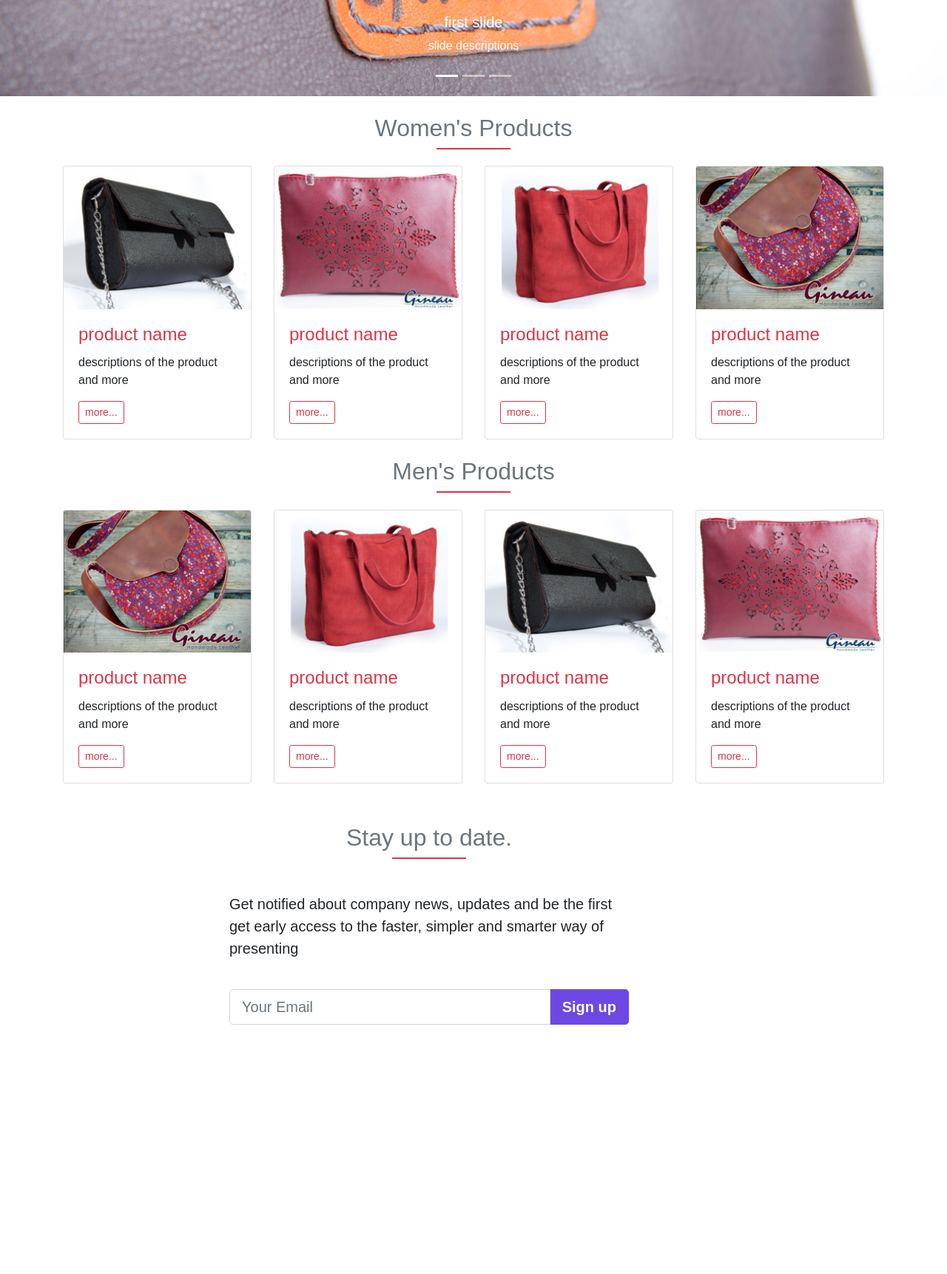
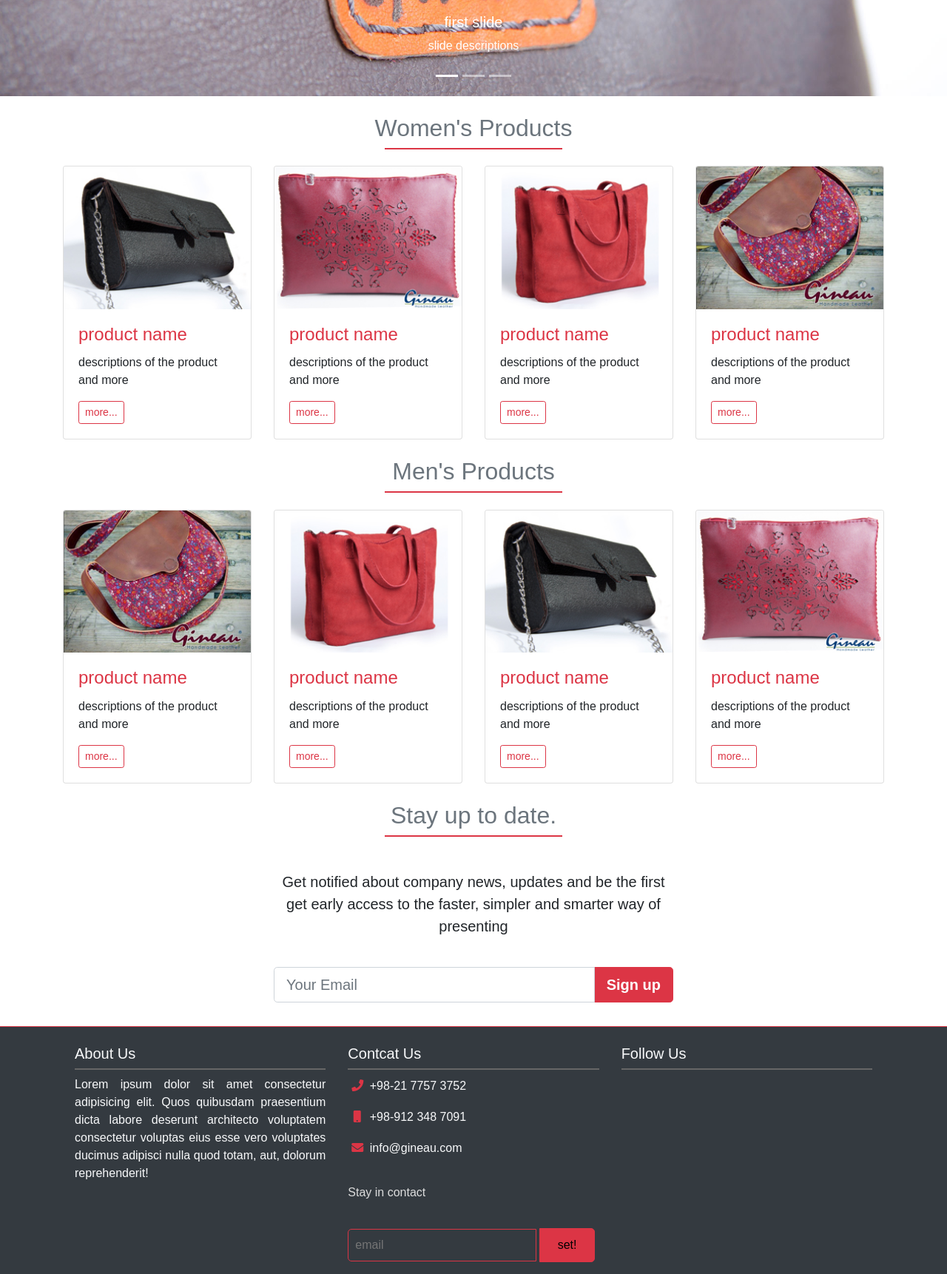
Before and after one commit to Rahimz/gineau, a Django app: page /products/ui/ in a window 1280 px wide. Shown: the part 430-2152 px from the top of the page at 74% size. Before the commit the page ends 1815 px from the top, so only its background shows below. Run offline with Django 3.2, Linux system fonts and the light colour scheme; some libraries are stand-ins or nearby versions.

Commit message:
the footer added and sum bug fixed

```diff
--- a/products/static/css/style.css
+++ b/products/static/css/style.css
@@ -15,20 +15,20 @@ body {
         font-size: 18px;
         padding: 2px 10px;
     }
-    .newsletter-section {
+    /* .newsletter-section {
         margin: 30px 10px !important;
-    }
+    } */
 }
 
 .custom-h2-title::after {
     content: '';
     height: 2px;
     background-color: #dc3545;
-    width: 100px;
+    width: 240px;
     display: inline-block;
     position: absolute;
     top: 70px;
-    left: calc(50% - 50px);
+    left: calc(50% - 120px);
 }
 .product-container .card {
     transition: 1s;
@@ -42,9 +42,10 @@ body {
     transform: translateY(-5px);
 }
 
+/* input group for newsletter */
 .custom-input input:focus {
-    border: 1px solid #6d48e5;
-    color: #6d48e5;
+    border: 1px solid #dc3545;
+    color: #dc3545;
     transition: 500ms;
     box-shadow: none;
 }
@@ -52,13 +53,127 @@ body {
 .custom-input .input-group-append span {
     color: #ffffff;
     font-weight: bold;
-    background-color: #6d48e5;
-    border: 1px solid #6d48e5;
+    background-color: #dc3545;
+    border: 1px solid #dc3545;
+}
+ /* ////// footer styles //////////*/
+footer.custom-border-top {
+    border-top: 1px solid #dc3545;
 }
 
-.newsletter-section {
-    margin: 100px 10px;
+/* widget for footer */
+.widget-box .widget-title {
+    position: relative;
+    border-bottom: 2px solid #666666;
 }
+
+.widget-box .widget-title:after {
+    content: "";
+    position: absolute;
+    top: 43px;
+    left: 0;
+    width: 100%;
+    height: 2px;
+    background-color: #666;
+}
+
+.widget-box .widget-title:after {
+    content: "";
+    position: absolute;
+    top: 40px;
+    right: 0;
+    width: 0;
+    height: 2px;
+    background-color: #dc3545;
+    transition: 800ms;
+}
+
+.widget-box:hover .widget-title:after {
+    width: 30%;
+}
+footer i {
+    padding: 5px;
+    color: #dc3545;
+    border-radius: 5px;
+    width: 25px;
+    height: 25px;
+    text-align: center;
+    transition: 800ms;
+}
+
+footer .social-network a>i:hover {
+    color: #fff;
+}
+
+footer .social-network a i.fa-facebook:hover {
+    background: #3B5998;
+}
+
+footer .social-network a i.fa-twitter:hover {
+    background: #1DA1F2;
+}
+
+footer .social-network a i.fa-pinterest:hover {
+    background: #bd081c;
+}
+
+footer .social-network a i.fa-linkedin:hover {
+    background: #0077B5;
+}
+
+footer .social-network a i.fa-instagram:hover {
+    background: #e1306c;
+}
+
+footer .social-network a i.fa-send:hover {
+    background: #0088cc;
+}
+
+footer .social-network a i.fa-rss:hover {
+    background: #f26522;
+}
+/* footer newsletter form */
+footer .newsletter-form p {
+    color: #ddd;
+    padding: 20px 0;
+}
+
+footer .newsletter-form form input[type=email] {
+    width: 75%;
+    padding: 9px;
+    background: transparent;
+    border-radius: 5px 0 0 5px;
+    border: 1px solid #dc3545;
+    outline: none;
+    color: #ddd;
+    transition: 500ms;
+    font-family: sans-serif;
+}
+
+footer .newsletter-form form input[type=email]:focus {
+    border: 1px solid #1abc9c;
+    text-align: left;
+}
+
+footer .newsletter-form form input[type=submit] {
+    width: 22%;
+    padding: 10px;
+    border-radius: 0 5px 5px 0;
+    border: 1px solid #dc3545;
+    color: #000;
+    background-color: #dc3545;
+    outline: none;
+    transition: 500ms;
+    font-family: sans-serif;
+    cursor: pointer;
+}
+
+footer .newsletter-form form input[type=submit]:hover {
+    background: transparent;
+    color: #fff;
+}
+
+
 /* /////////////////////////// */
 /* OLD STYLE  */
 /* /////////////////////////// */
--- a/products/templates/products/new_base.html
+++ b/products/templates/products/new_base.html
@@ -25,6 +25,9 @@
     <!-- Latest compiled and minified CSS -->
     <!-- <link rel="stylesheet" href="https://maxcdn.bootstrapcdn.com/bootstrap/4.3.1/css/bootstrap.min.css"> -->
     <link rel="stylesheet" href="{% static 'css/bootstrap.min.css' %}">
+    <!-- <link rel="stylesheet" href="{% static 'css/font-awesome.min.css' %}"> -->
+    <link rel="stylesheet" href="https://use.fontawesome.com/releases/v5.8.1/css/all.css"
+        integrity="sha384-50oBUHEmvpQ+1lW4y57PTFmhCaXp0ML5d60M1M7uH2+nqUivzIebhndOJK28anvf" crossorigin="anonymous">
     <link rel="stylesheet" href="{% static 'css/animate.min.css' %}">
     <!-- open sans font -->
     <link href="https://fonts.googleapis.com/css?family=Open+Sans" rel="stylesheet">
@@ -233,12 +236,12 @@
         <!-- ------------ start of Newsletter --------------- -->
         <div class="container newsletter-section container ">
             <div class="row justify-content-center">
-                <div class="col-md-6 text-center text-md-left align-self-center">
+                <div class="col-md-6 text-center align-self-center">
                     <h2 class="text-muted py-4 text-center custom-h2-title">Stay up to date.</h2>
                     <p class="lead py-2 py-md-4">Get notified about company news,
                         updates and be the first get early access to the
                         <strong>faster, simpler and smarter</strong>
-                         way of presenting
+                        way of presenting
                     </p>
                     <form method="post" action="" class="wow fadeInUp">
                         <div class="input-group input-group-lg mb-3 custom-input">
@@ -255,8 +258,43 @@
         {% block content %}
         {% endblock %}
     </main>
-    <!-- ------------ start of Newsletter --------------- -->
-    <footer>
+    <!-- ------------ start of footer --------------- -->
+    <footer class="container-fluid bg-dark text-light mt-3 custom-border-top">
+        <div class="container">
+            <div class="row p-3">
+                <div class="col-sm-6 col-md-4 widget-box">
+                    <h5 class="widget-title py-2">About Us</h5>
+                    <p class="text-justify">
+                        Lorem ipsum dolor sit amet consectetur adipisicing elit. Quos quibusdam praesentium dicta labore
+                        deserunt architecto voluptatem consectetur voluptas eius esse vero voluptates ducimus adipisci
+                        nulla quod totam, aut, dolorum reprehenderit!
+                    </p>
+                </div>
+                <div class="col-sm-6 col-md-4 widget-box">
+                    <h5 class="widget-title py-2">Contcat Us</h5>
+                    <p>
+                        <i class="fa fa-phone"></i>&nbsp;+98-21&nbsp;7757&nbsp;3752</p>
+                    <p>
+                        <i class="fa fa-mobile"></i>&nbsp;+98-912&nbsp;348&nbsp;7091</p>
+                    <p>
+                        <i class="fa fa-envelope"></i>&nbsp;info@gineau.com</p>
+                    <div class="newsletter-form">
+                        <p>Stay in contact</p>
+                        <form action="" method="post">
+                            <input type="email" placeholder="email">
+                            <input type="submit" value="set!">
+                        </form>
+                    </div>
+                </div>
+
+                <div class="col-sm-6 col-md-4 widget-box">
+                    <h5 class="widget-title py-2">Follow Us</h5>
+
+
+                </div>
+
+            </div>
+        </div>
 
     </footer>
     <!-- jQuery library -->
```
